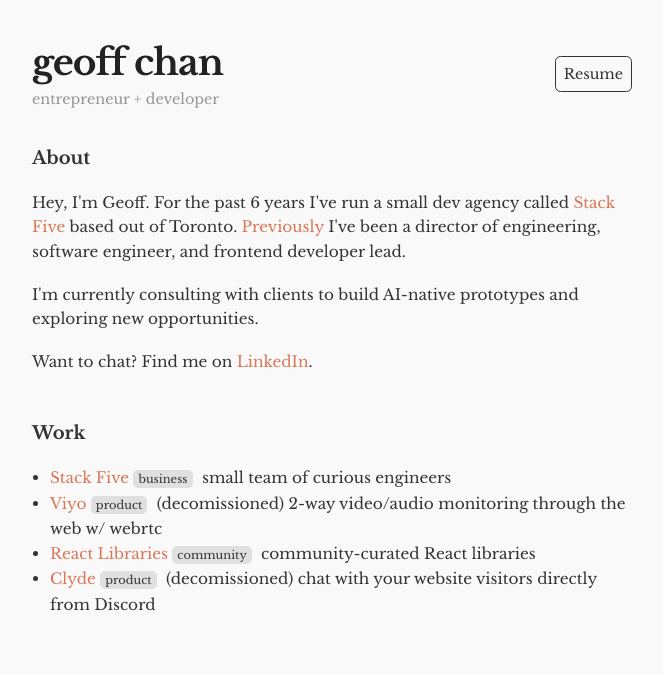
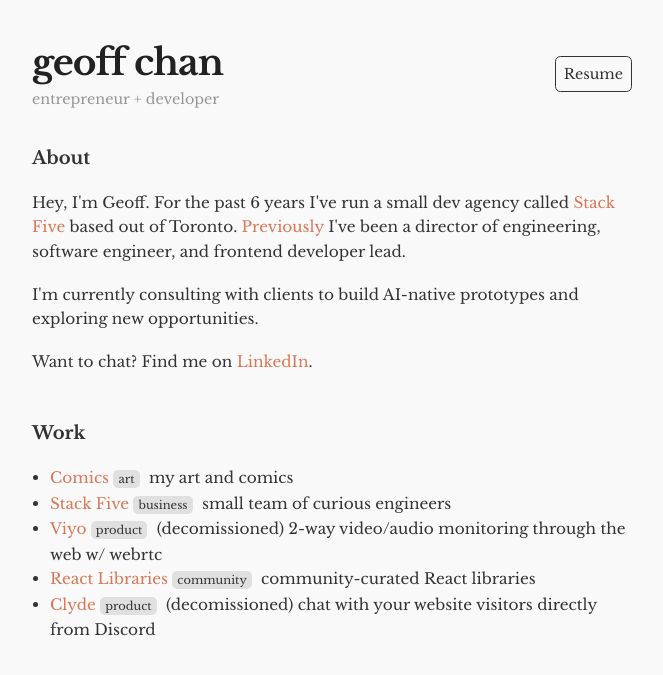
Before and after one commit to geoffchan23/geoffchan23.github.io, a Jekyll site: the page built from index.html, in a window 1280 px wide. Shown: the top 675 px of the page, without its empty margins (308-971 px from the left). Built offline with Jekyll 4.4.1, drawn with Linux system fonts in a browser that asks for light colours.

Commit message:
Add comics link to homepage

```diff
--- a/index.html
+++ b/index.html
@@ -21,7 +21,7 @@
     <section class="work">
         <h2>Work</h2>
         <ul>
-            <!-- <li><a href="/comics">Daily AI Comic</a> <span class="tag">ai comic</span> a daily generated comic inspired by The New Yorker</li> -->
+            <li><a href="/comics">Comics</a> <span class="tag">art</span> my art and comics</li>
             <li><a href="https://stackfive.io">Stack Five</a> <span class="tag">business</span> small team of curious engineers</li>
             <li><a href="#">Viyo</a> <span class="tag">product</span> (decomissioned) 2-way video/audio monitoring through the web w/ webrtc</li>
             <li><a href="https://reactlibraries.com">React Libraries</a> <span class="tag">community</span> community-curated React libraries</li>
```
